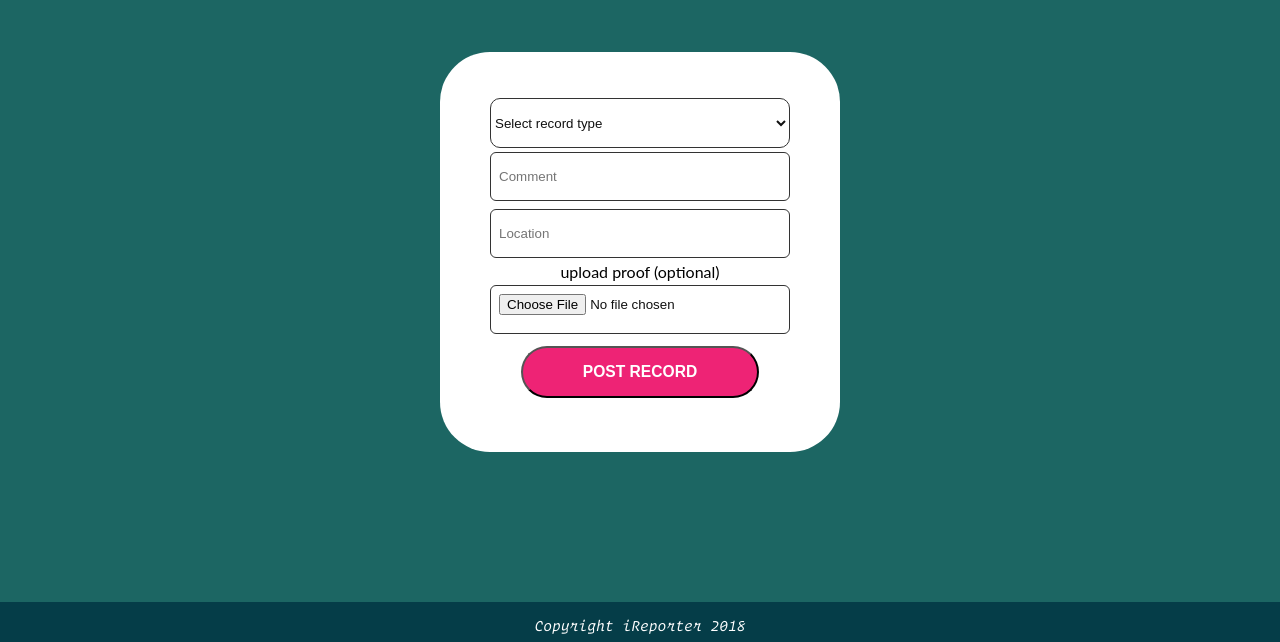
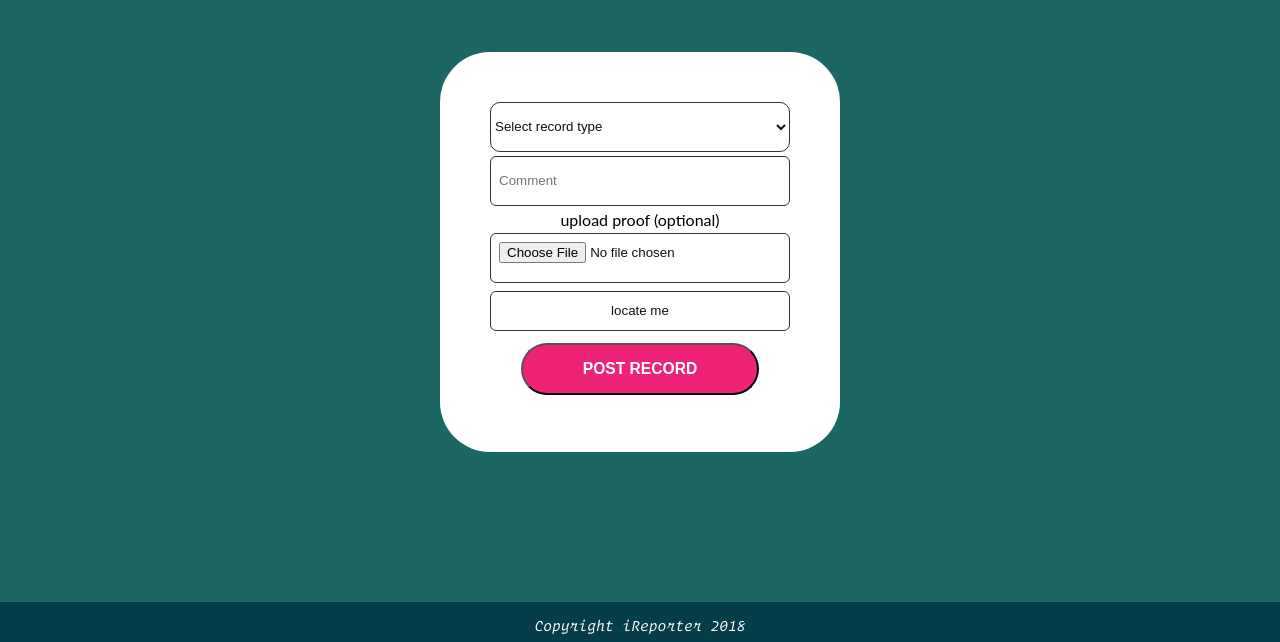
Before and after one commit to codinger41/iReporter, a website: page UI/new-record.html in a window 1280 px wide. Shown: the part 168-810 px from the top of the page. Drawn offline with Linux system fonts and the light colour scheme.

Commit message:
chore: change location textinput to a 'locate me' button

```diff
--- a/UI/css/new-record.css
+++ b/UI/css/new-record.css
@@ -164,6 +164,17 @@ input {
   width: 300px
 }
 
+.locate-me {
+  background-color: inherit;
+  border: 1px solid #333;
+  border-radius: 6px;
+  margin: 4px;
+  padding: 8px;
+  color: #111;
+  height: 40px;
+  width: 300px
+}
+
 .btns {
   display: block;
   margin: 8px;
--- a/UI/new-record.html
+++ b/UI/new-record.html
@@ -49,17 +49,13 @@
           placeholder="Comment"
           required
         />
-        <input
-          type="text"
-          placeholder="Location"
-          required
-        />
         <p>upload proof (optional)</p>
         <input
           id="upload"
           type="file"
           name="file-upload"
         >
+        <button class="locate-me">locate me</button>
         <div class="btns">
           <button
             class="auth-button"
```
